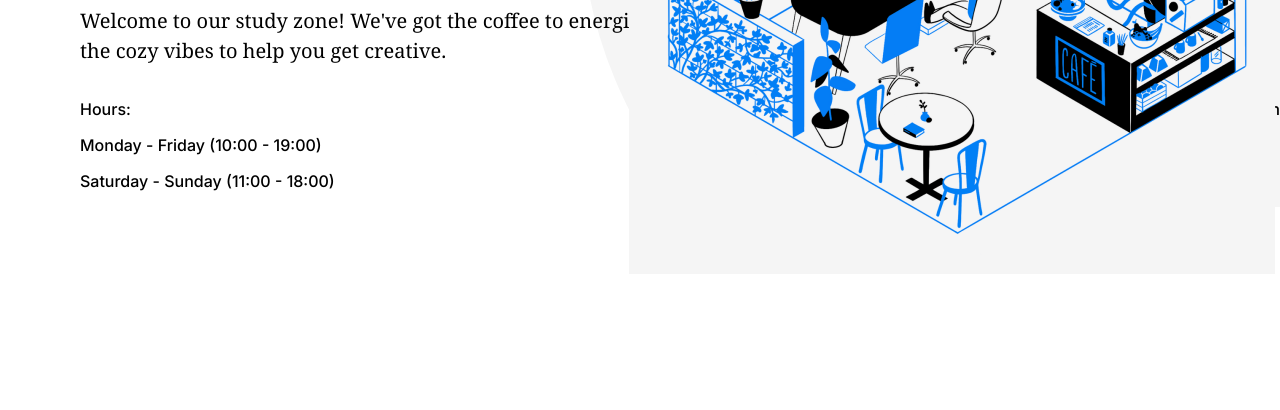
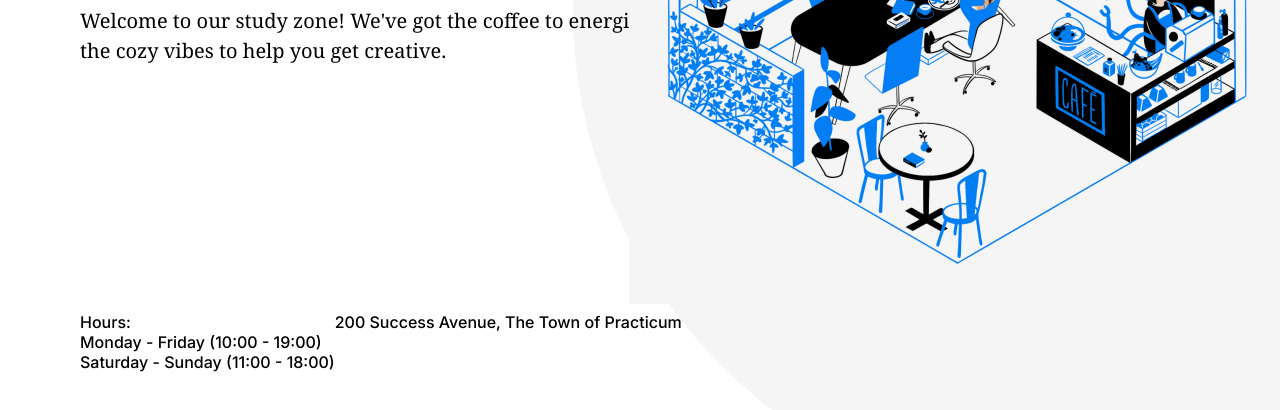
Before and after one commit to androcat/se_project_coffeeshop, a plain HTML site: page index.html in a window 1280 px wide. Shown: the part 418-828 px from the top of the page. Before the commit the page ends 800 px from the top, so only its background shows below. Drawn offline with Linux system fonts and the light colour scheme; files whose address does not match are found by name.

Commit message:
fix header image and header footer position

```diff
--- a/pages/index.css
+++ b/pages/index.css
@@ -15,6 +15,10 @@
   background: url("../images/background_header.svg") center no-repeat #ffffff;
   /* size: cover; */
   background-size: cover;
+  height: 100vh;
+  min-height: 720px;
+  max-height: 800px;
+  position: relative;
 }
 
 .nav {
@@ -107,20 +111,19 @@
 
   flex-wrap: wrap;
 
-  margin-left: 80px;
-
   font-family: Inter;
   font-style: normal;
   font-weight: 500;
   font-size: 16px;
   line-height: 20px;
 
+  position: absolute;
   bottom: 40px;
+  left: 80px;
 }
 
 .header__footer_hours_text {
-  margin-bottom: 0 0 0 0;
-  padding: 0 0 0 0;
+  margin: 0;
 }
 
 .menu {
```
